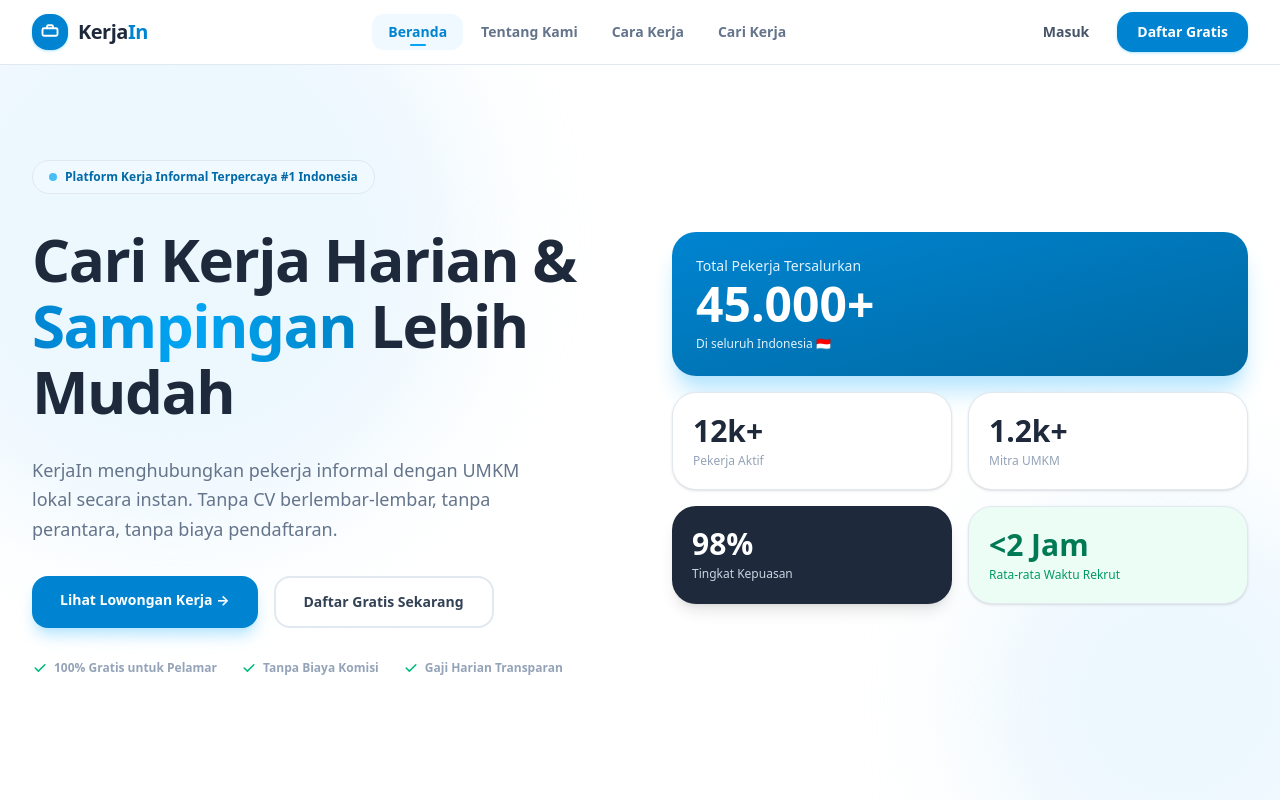
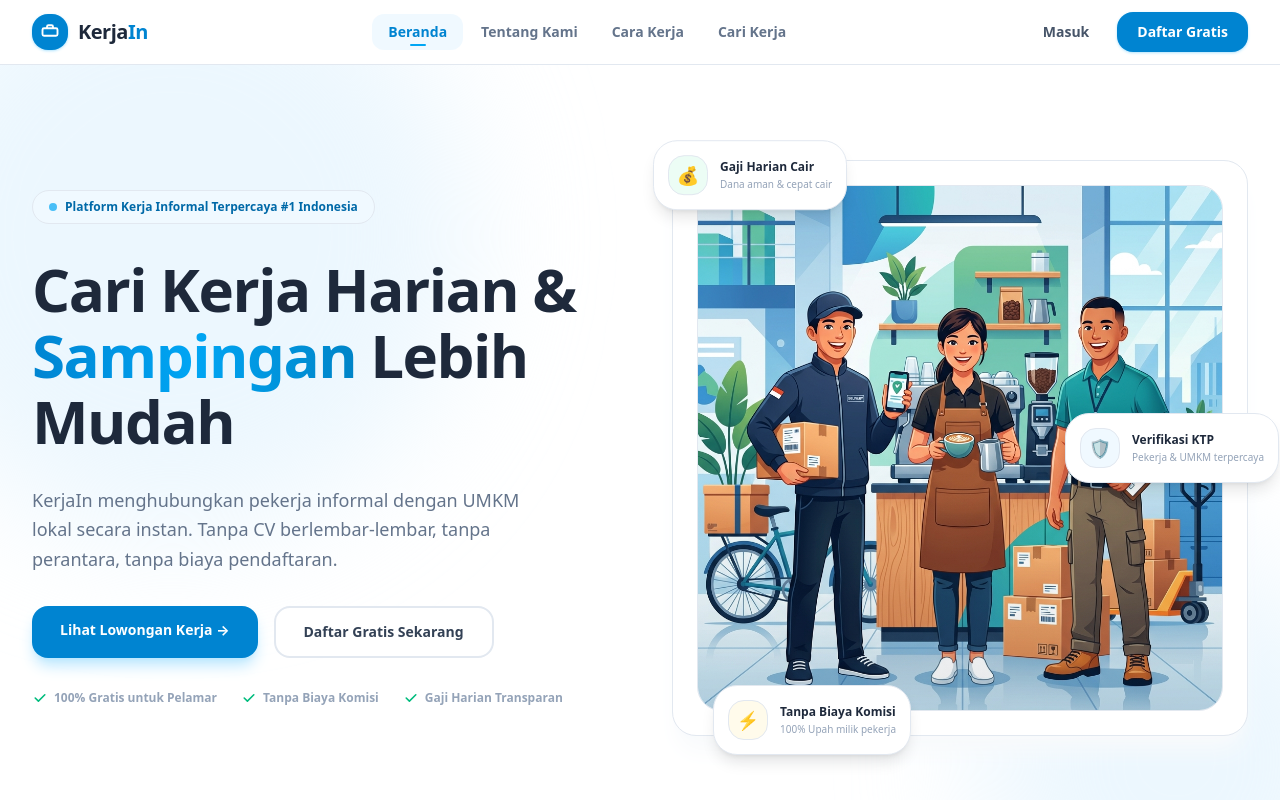
Before and after one commit to ahmadrofiussuud/KerjaIn, a Next.js app: page / in a window 1280 px wide. Shown: the top 800 px of the page. Built offline with nearby package versions, Linux system fonts and the light colour scheme.

Commit message:
design: redesign landing page hero section with a premium mockup and floating tags

```diff
--- a/src/app/globals.css
+++ b/src/app/globals.css
@@ -296,3 +296,16 @@ body {
 .animate-slide-down {
   animation: slide-down 0.2s cubic-bezier(0.16, 1, 0.3, 1);
 }
+
+@keyframes bounce-slow {
+  0%, 100% {
+    transform: translateY(0);
+  }
+  50% {
+    transform: translateY(-6px);
+  }
+}
+
+.animate-bounce-slow {
+  animation: bounce-slow 3.5s ease-in-out infinite;
+}
--- a/src/app/page.tsx
+++ b/src/app/page.tsx
@@ -250,28 +250,53 @@ export default function LandingPage() {
               </div>
             </div>
 
-            {/* Right: Stats Cards */}
-            <div className="grid grid-cols-2 gap-4">
-              <div className="col-span-2 p-6 bg-gradient-to-br from-sky-600 to-cyan-600 rounded-3xl text-white shadow-xl shadow-sky-200">
-                <p className="text-sky-100 text-sm font-medium">Total Pekerja Tersalurkan</p>
-                <p className="text-5xl font-extrabold mt-1">45.000+</p>
-                <p className="text-sky-100 text-xs mt-2">Di seluruh Indonesia 🇮🇩</p>
-              </div>
-              <div className="p-5 bg-white border border-slate-200 rounded-2xl shadow-sm hover:shadow-md transition-shadow">
-                <p className="text-3xl font-extrabold text-slate-900">12k+</p>
-                <p className="text-xs text-slate-500 mt-1 font-medium">Pekerja Aktif</p>
-              </div>
-              <div className="p-5 bg-white border border-slate-200 rounded-2xl shadow-sm hover:shadow-md transition-shadow">
-                <p className="text-3xl font-extrabold text-slate-900">1.2k+</p>
-                <p className="text-xs text-slate-500 mt-1 font-medium">Mitra UMKM</p>
-              </div>
-              <div className="p-5 bg-slate-900 rounded-2xl text-white shadow-lg">
-                <p className="text-3xl font-extrabold">98%</p>
-                <p className="text-xs text-slate-400 mt-1 font-medium">Tingkat Kepuasan</p>
-              </div>
-              <div className="p-5 bg-emerald-50 border border-emerald-100 rounded-2xl shadow-sm">
-                <p className="text-3xl font-extrabold text-emerald-700">&lt;2 Jam</p>
-                <p className="text-xs text-emerald-600 mt-1 font-medium">Rata-rata Waktu Rekrut</p>
+            {/* Right: Premium Mockup Image like MandorIn */}
+            <div className="relative flex justify-center lg:justify-end items-center max-lg:mt-12">
+              <div className="relative w-full max-w-md lg:max-w-none aspect-square bg-slate-50 border border-slate-200/80 rounded-3xl p-6 shadow-xl shadow-slate-100 flex items-center justify-center overflow-visible">
+
+                {/* Main Job Illustration */}
+                <div className="relative w-full h-full rounded-2xl overflow-hidden border border-slate-200/50 bg-white">
+                  <img
+                    src="/hero_kerjain.png"
+                    alt="KerjaIn Kolaborasi Pekerja & UMKM"
+                    className="w-full h-full object-cover transition-transform duration-500 hover:scale-105"
+                  />
+                  {/* Subtle overlay gradient */}
+                  <div className="absolute inset-0 bg-gradient-to-t from-slate-900/10 via-transparent to-transparent pointer-events-none" />
+                </div>
+
+                {/* Floating Card 1: Gaji Harian Cair */}
+                <div className="absolute -top-5 -left-5 bg-white border border-slate-200/80 rounded-2xl p-3.5 shadow-lg flex items-center gap-3 animate-bounce-slow max-sm:-left-2">
+                  <div className="h-10 w-10 rounded-xl bg-emerald-50 border border-emerald-100 flex items-center justify-center text-lg">
+                    💰
+                  </div>
+                  <div>
+                    <h4 className="text-xs font-bold text-slate-900">Gaji Harian Cair</h4>
+                    <p className="text-[10px] text-slate-500 mt-0.5">Dana aman & cepat cair</p>
+                  </div>
+                </div>
+
+                {/* Floating Card 2: Verifikasi KTP */}
+                <div className="absolute top-1/2 -right-8 -translate-y-1/2 bg-white border border-slate-200/80 rounded-2xl p-3.5 shadow-lg flex items-center gap-3 max-sm:-right-2">
+                  <div className="h-10 w-10 rounded-xl bg-sky-50 border border-sky-100 flex items-center justify-center text-lg">
+                    🛡️
+                  </div>
+                  <div>
+                    <h4 className="text-xs font-bold text-slate-900">Verifikasi KTP</h4>
+                    <p className="text-[10px] text-slate-500 mt-0.5">Pekerja & UMKM terpercaya</p>
+                  </div>
+                </div>
+
+                {/* Floating Card 3: Tanpa Biaya Komisi */}
+                <div className="absolute -bottom-5 left-10 bg-white border border-slate-200/80 rounded-2xl p-3.5 shadow-lg flex items-center gap-3 max-sm:left-2">
+                  <div className="h-10 w-10 rounded-xl bg-amber-50 border border-amber-100 flex items-center justify-center text-lg">
+                    ⚡
+                  </div>
+                  <div>
+                    <h4 className="text-xs font-bold text-slate-900">Tanpa Biaya Komisi</h4>
+                    <p className="text-[10px] text-slate-500 mt-0.5">100% Upah milik pekerja</p>
+                  </div>
+                </div>
               </div>
             </div>
           </div>
```
Also changed, not shown: public/hero_kerjain.png (added).
